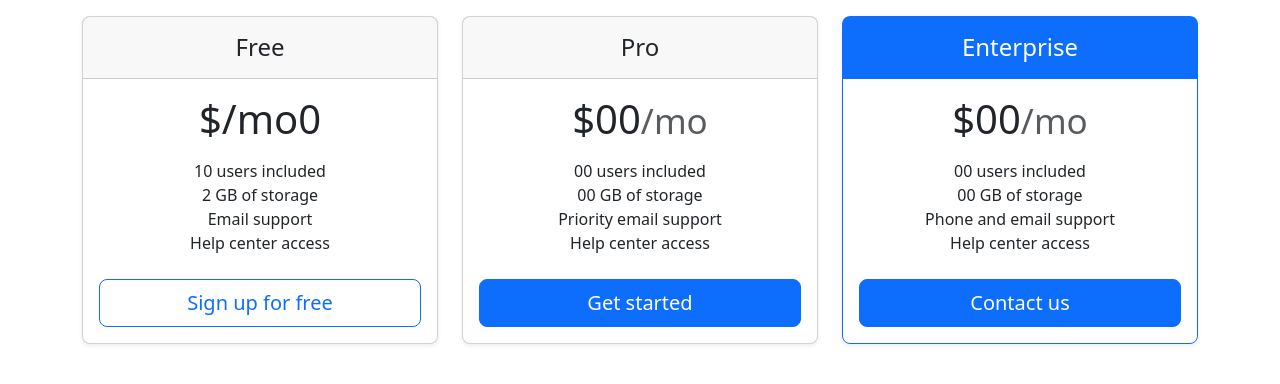
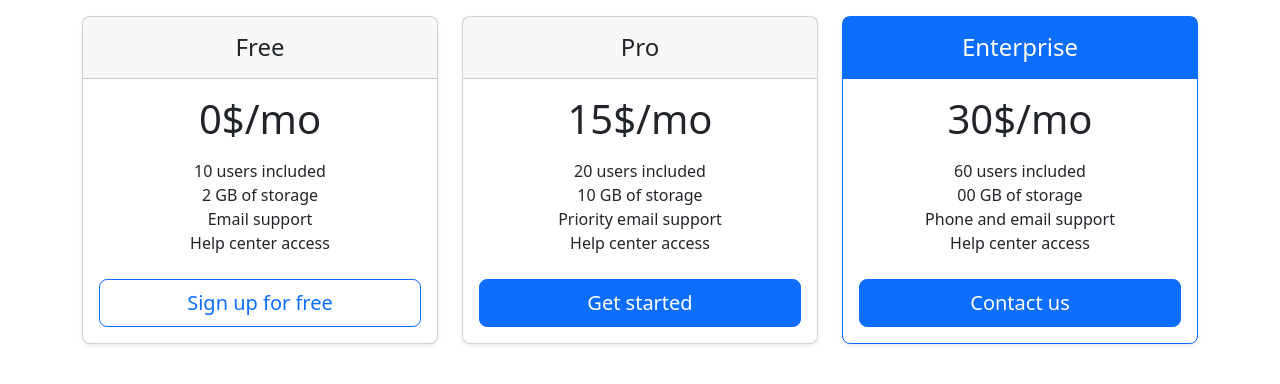
Before and after one commit to ChiaraPassaro/JS-base-golden, a plain HTML site: page ex-js-1-prices/index.html in a window 1280 px wide. Drawn offline with nearby package versions, Linux system fonts and the light colour scheme.

Commit message:
inserito User in Enterprice

```diff
--- a/ex-js-1-prices/index.html
+++ b/ex-js-1-prices/index.html
@@ -20,11 +20,11 @@
               <h4 class="my-0 fw-normal">Free</h4>
             </div>
             <div class="card-body">
-              <h1 id="free-price" class="card-title pricing-card-title">pippo<small
-                  class="text-body-secondary fw-light">/mo</small></h1>
+              <h1 id="free-price" class="card-title pricing-card-title"><small
+                  class="text-body-secondary fw-light"></small></h1>
               <ul class="list-unstyled mt-3 mb-4">
-                <li id="free-users">pippo</li>
-                <li id="free-gb">pippo</li>
+                <li id="free-users"></li>
+                <li id="free-gb"></li>
                 <li>Email support</li>
                 <li>Help center access</li>
               </ul>
@@ -38,11 +38,11 @@
               <h4 class="my-0 fw-normal">Pro</h4>
             </div>
             <div class="card-body">
-              <h1 id="pro-price" class="card-title pricing-card-title">$00<small
+              <h1 id="pro-price" class="card-title pricing-card-title"><small
                   class="text-body-secondary fw-light">/mo</small></h1>
               <ul class="list-unstyled mt-3 mb-4">
-                <li id="pro-users">00 users included</li>
-                <li id="pro-gb">00 GB of storage</li>
+                <li id="pro-users"></li>
+                <li id="pro-gb"></li>
                 <li>Priority email support</li>
                 <li>Help center access</li>
               </ul>
@@ -56,7 +56,7 @@
               <h4 class="my-0 fw-normal">Enterprise</h4>
             </div>
             <div class="card-body">
-              <h1 id="enterprice-price" class="card-title pricing-card-title">$00<small
+              <h1 id="enterprice-price" class="card-title pricing-card-title"><small
                   class="text-body-secondary fw-light">/mo</small></h1>
               <ul class="list-unstyled mt-3 mb-4">
                 <li id="enterprice-users">00 users included</li>
--- a/ex-js-1-prices/js/script.js
+++ b/ex-js-1-prices/js/script.js
@@ -4,11 +4,16 @@ const baseGb = 2;
 const basePrice = 0;
 const value = "$/mo";
 
+//Tenuto conto che
+//il piano free ha costo 0,
+//users 10
+//gb 2
 
+//inserisci questi dati negli elementi del dom con l'id giusto.
 const usersIncludedString = 'users included';
 const gbIncludedString = 'GB of storage';
 
-const stringbasePrice = value + basePrice;
+const stringbasePrice = basePrice + value;
 document.getElementById("free-price").innerHTML = stringbasePrice;
 
 const stringUserCompleted = baseNumberUsers + " " + usersIncludedString;
@@ -21,20 +26,44 @@ document.getElementById("free-gb").innerHTML = stringGbCompleted;
 
 
 
-//Tenuto conto che
-//il piano free ha costo 0,
-//users 10
-//gb 2
-
+//Il piano Pro
+//costa 15$, ha il ha il doppio degli utenti e cinque volte in piu di GB
 //inserisci questi dati negli elementi del dom con l'id giusto.
 
-//Il piano Pro
-//costa 15$, ha il ha il doppio degli utenti e cinque volte in piu di GB
+//pro-price
 
-//inserisci questi dati negli elementi del dom con l'id giusto.
+let proNumberUsers = baseNumberUsers * 2;
+proNumberUsers = 20;
+console.log(proNumberUsers);
+const proPrice = 15;
+let proGb = baseGb * 5;
+proGb = 10;
+console.log(proGb);
 
+const stringProPrice = proPrice + value;
+document.getElementById("pro-price").innerHTML = stringProPrice;
+
+const stringProUsersCompleted = proNumberUsers + " " + usersIncludedString;
+console.log(stringProUsersCompleted);
+document.getElementById("pro-users").innerHTML = stringProUsersCompleted;
+
+const stringProGbCompleted = proGb + " " + gbIncludedString;
+console.log(stringProGbCompleted);
+document.getElementById("pro-gb").innerHTML = stringProGbCompleted;
 //Il piano Enterprise
 //Costa il doppio del pro, ha il triplo degli utenti e otto volte in piu di GB
 //Calcola il numero di utenti e di GB, poi stampali in pagina
 
 //inserisci questi dati negli elementi del dom con l'id giusto.
+let enterprice = proPrice * 2;
+enterprice  = 30;
+console.log(enterprice);
+const stringEnterprice = enterprice + value;
+document.getElementById("enterprice-price").innerHTML = stringEnterprice
+
+let enterpriceNumberUsers = proNumberUsers * 3;
+enterpriceNumberUsers = 60;
+console.log(enterpriceNumberUsers);
+const stringEnterpriceUsersCompleted = enterpriceNumberUsers + " " + usersIncludedString;
+console.log(stringEnterpriceUsersCompleted);
+document.getElementById("enterprice-users").innerHTML = stringEnterpriceUsersCompleted
```
